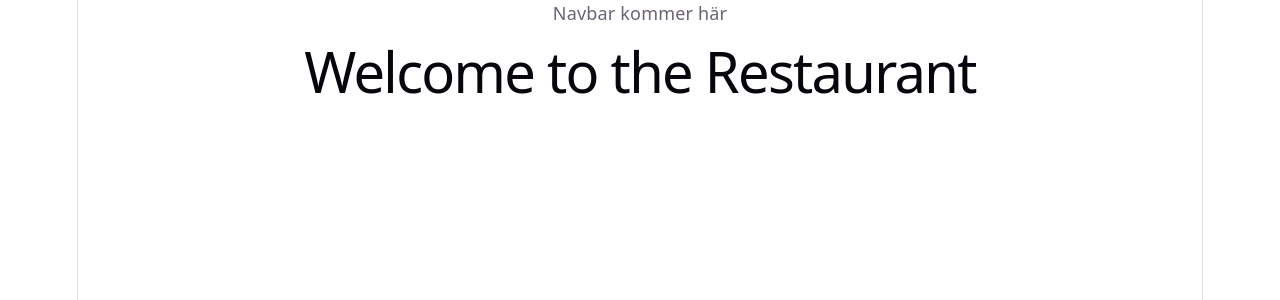
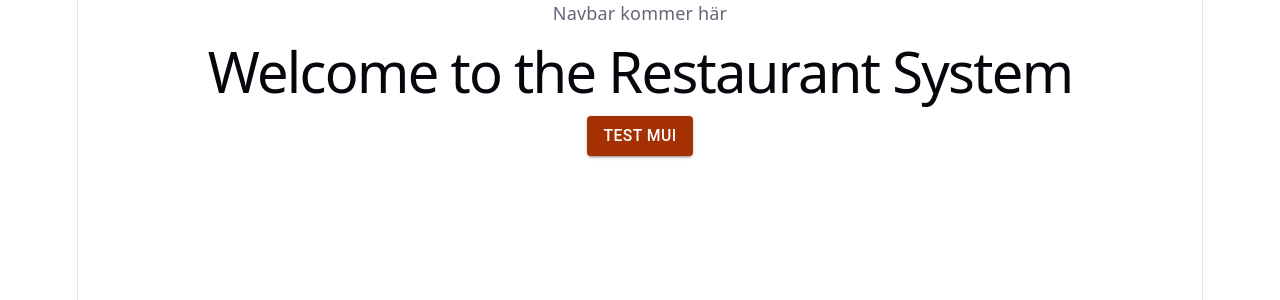
Before and after one commit to youabd123/restaurant-system-client, a React (Vite) app: page / in a window 1280 px wide. Shown: the top 300 px of the page. Built offline with nearby package versions, Linux system fonts and the light colour scheme.

Commit message:
feat: install and configure design library

```diff
--- a/package.json
+++ b/package.json
@@ -10,6 +10,9 @@
     "preview": "vite preview"
   },
   "dependencies": {
+    "@emotion/react": "^11.14.0",
+    "@emotion/styled": "^11.14.1",
+    "@mui/material": "^9.0.1",
     "react": "^19.2.6",
     "react-dom": "^19.2.6"
   },
--- a/src/App.jsx
+++ b/src/App.jsx
@@ -1,11 +1,15 @@
+import { ThemeProvider } from '@mui/material/styles'
+import { theme } from './theme'
 import MainLayout from './layout/MainLayout'
 import HomePage from './pages/HomePage'
 
 function App() {
   return (
-    <MainLayout>
-      <HomePage />
-    </MainLayout>
+    <ThemeProvider theme={theme}>
+      <MainLayout>
+        <HomePage />
+      </MainLayout>
+    </ThemeProvider>
   )
 }
 
--- a/src/pages/HomePage.jsx
+++ b/src/pages/HomePage.jsx
@@ -1,3 +1,10 @@
+import Button from '@mui/material/Button'
+
 export default function HomePage() {
-  return <h1>Welcome to the Restaurant</h1>
+  return (
+    <div>
+      <h1>Welcome to the Restaurant System</h1>
+      <Button variant="contained">Test MUI</Button>
+    </div>
+  )
 }
--- /dev/null
+++ b/src/theme.js
@@ -0,0 +1,9 @@
+import { createTheme } from '@mui/material/styles'
+
+export const theme = createTheme({
+  palette: {
+    primary: {
+      main: '#a53002ff',
+    },
+  },
+})
```
Also changed, not shown: 1 other file (tests, documents, lock files or other folders).
